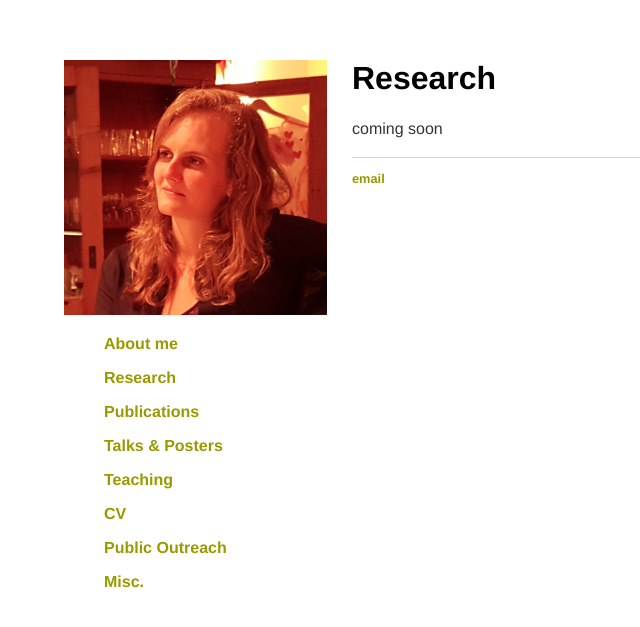
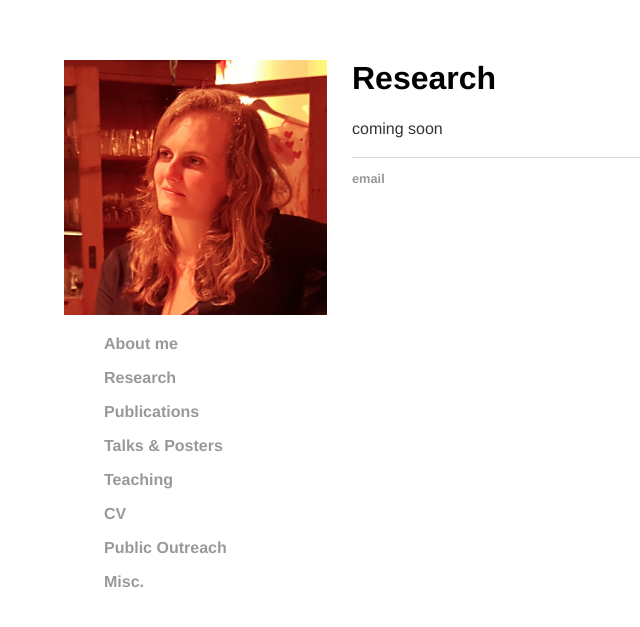
Before and after one commit to marieke-woensdregt/marieke-woensdregt.github.io, a Jekyll site: the page built from research/index.html, in a window 1280 px wide. Shown: the top 627 px of the page, without its empty margins (0-640 px from the left). Built offline with Jekyll 4.4.1, drawn with Linux system fonts in a browser that asks for light colours.

Commit message:
Update main.css

```diff
--- a/css/main.css
+++ b/css/main.css
@@ -15,7 +15,7 @@ nav ul li, footer ul li {
 }
 a {
     text-decoration: none;
-    color: #990;
+    color: #999;
 }
 a:hover {
     text-decoration: underline;
```
